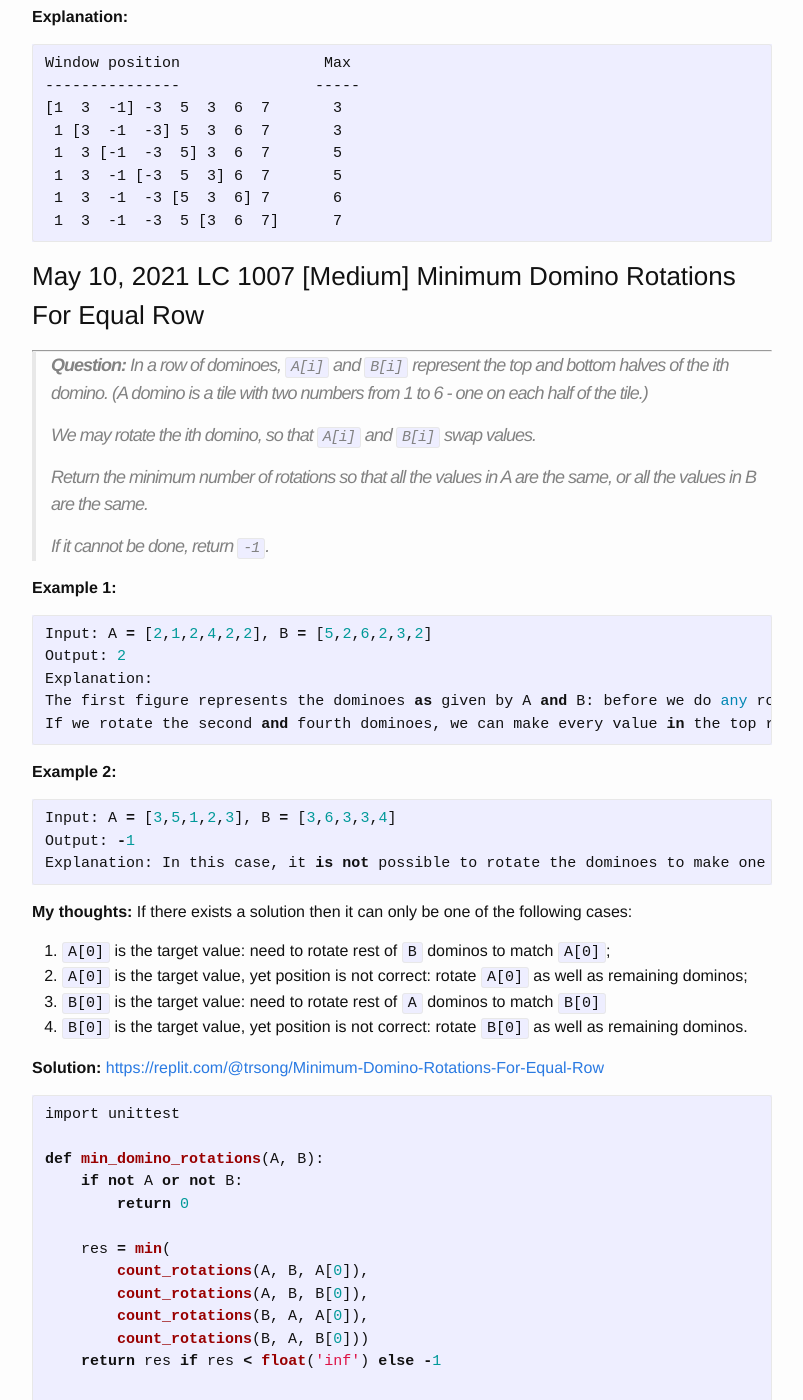
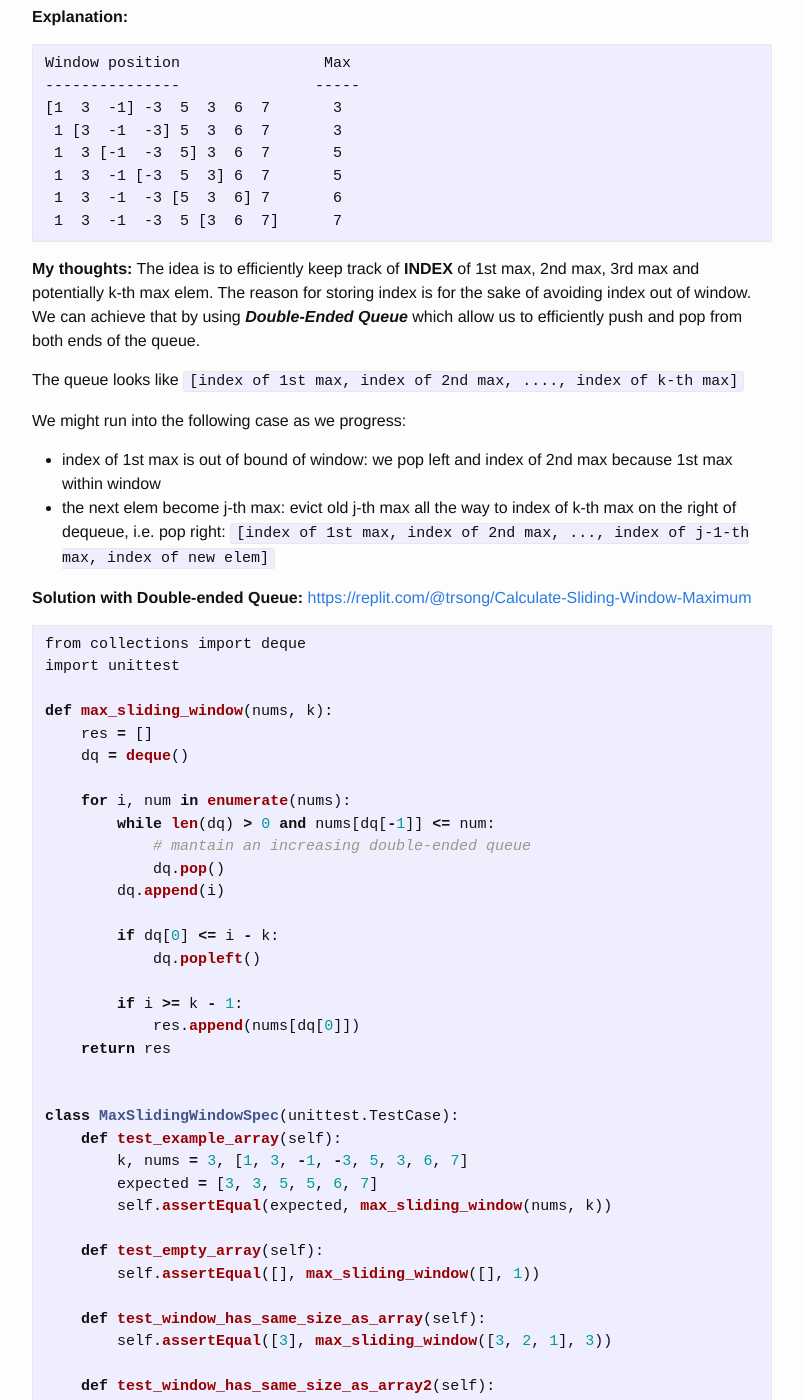
Before and after one commit to trsong/trsong.github.io, a Jekyll site: the page built from _posts/2021-05-01-DailyQuestionsMay.md, in a window 1280 px wide and 1400 px high, scrolled down 1293 px. Shown: the whole window, without its empty margins (238-1041 px from the left). Built offline with Jekyll 4.4.1, drawn with Linux system fonts in a browser that asks for light colours; some of the changed text lies outside the part shown.

Commit message:
Add solution to May 11 question.

````diff
--- a/_posts/2021-05-01-DailyQuestionsMay.md
+++ b/_posts/2021-05-01-DailyQuestionsMay.md
@@ -54,6 +54,114 @@ Window position                Max
  1  3  -1  -3  5 [3  6  7]      7
  ```
 
+**My thoughts:** The idea is to efficiently keep track of **INDEX** of 1st max, 2nd max, 3rd max and potentially k-th max elem. The reason for storing index is for the sake of avoiding index out of window. We can achieve that by using ***Double-Ended Queue*** which allow us to efficiently push and pop from both ends of the queue.
+
+The queue looks like `[index of 1st max, index of 2nd max, ...., index of k-th max]`
+
+We might run into the following case as we progress:
+- index of 1st max is out of bound of window: we pop left and index of 2nd max because 1st max within window
+- the next elem become j-th max: evict old j-th max all the way to index of k-th max on the right of dequeue, i.e. pop right: `[index of 1st max, index of 2nd max, ..., index of j-1-th max, index of new elem]`
+
+
+
+**Solution with Double-ended Queue:** [https://replit.com/@trsong/Calculate-Sliding-Window-Maximum](https://replit.com/@trsong/Calculate-Sliding-Window-Maximum)
+```py
+from collections import deque
+import unittest
+
+def max_sliding_window(nums, k):
+    res = []
+    dq = deque()
+
+    for i, num in enumerate(nums):
+        while len(dq) > 0 and nums[dq[-1]] <= num:
+            # mantain an increasing double-ended queue
+            dq.pop()
+        dq.append(i)
+
+        if dq[0] <= i - k:
+            dq.popleft()
+
+        if i >= k - 1:
+            res.append(nums[dq[0]])
+    return res
+
+
+class MaxSlidingWindowSpec(unittest.TestCase):
+    def test_example_array(self):
+        k, nums = 3, [1, 3, -1, -3, 5, 3, 6, 7]
+        expected = [3, 3, 5, 5, 6, 7]
+        self.assertEqual(expected, max_sliding_window(nums, k))
+
+    def test_empty_array(self):
+        self.assertEqual([], max_sliding_window([], 1))
+
+    def test_window_has_same_size_as_array(self):
+        self.assertEqual([3], max_sliding_window([3, 2, 1], 3))
+
+    def test_window_has_same_size_as_array2(self):
+        self.assertEqual([2], max_sliding_window([1, 2], 2))
+
+    def test_window_has_same_size_as_array3(self):
+        self.assertEqual([-1], max_sliding_window([-1], 1))
+
+    def test_non_ascending_array(self):
+        k, nums = 2, [4, 3, 3, 2, 2, 1]
+        expected = [4, 3, 3, 2, 2]
+        self.assertEqual(expected, max_sliding_window(nums, k))
+
+    def test_non_ascending_array2(self):
+        k, nums = 2, [1, 1, 1]
+        expected = [1, 1]
+        self.assertEqual(expected, max_sliding_window(nums, k))
+
+    def test_non_descending_array(self):
+        k, nums = 3, [1, 1, 2, 2, 2, 3]
+        expected = [2, 2, 2, 3]
+        self.assertEqual(expected, max_sliding_window(nums, k))
+
+    def test_non_descending_array2(self):
+        self.assertEqual(max_sliding_window([1, 1, 2, 3], 1), [1, 1, 2 ,3])
+
+    def test_first_decreasing_then_increasing_array(self):
+        k, nums = 3, [5, 4, 1, 1, 1, 2, 2, 2]
+        expected = [5, 4, 1, 2, 2, 2]
+        self.assertEqual(expected, max_sliding_window(nums, k))
+
+    def test_first_decreasing_then_increasing_array2(self):
+        k, nums = 2, [3, 2, 1, 2, 3]
+        expected = [3, 2, 2, 3]
+        self.assertEqual(expected, max_sliding_window(nums, k))
+
+    def test_first_decreasing_then_increasing_array3(self):
+        k, nums = 3, [3, 2, 1, 2, 3]
+        expected = [3, 2, 3]
+        self.assertEqual(expected, max_sliding_window(nums, k))
+
+    def test_first_increasing_then_decreasing_array(self):
+        k, nums = 2, [1, 2, 3, 2, 1]
+        expected = [2, 3, 3, 2]
+        self.assertEqual(expected, max_sliding_window(nums, k))
+
+    def test_first_increasing_then_decreasing_array2(self):
+        k, nums = 3, [1, 2, 3, 2, 1]
+        expected = [3, 3, 3]
+        self.assertEqual(expected, max_sliding_window(nums, k))
+
+    def test_oscillation_array(self):
+        k, nums = 2, [1, -1, 1, -1, -1, 1, 1]
+        expected = [1, 1, 1, -1, 1, 1]
+        self.assertEqual(expected, max_sliding_window(nums, k))
+
+    def test_oscillation_array2(self):
+        k, nums = 3, [1, 3, 1, 2, 0, 5]
+        expected = [3, 3, 2, 5]
+        self.assertEqual(expected, max_sliding_window(nums, k))
+
+
+if __name__ == '__main__':
+    unittest.main(exit=False, verbosity=2)
+```
 
 ### May 10, 2021 LC 1007 \[Medium\] Minimum Domino Rotations For Equal Row
 ---
````
